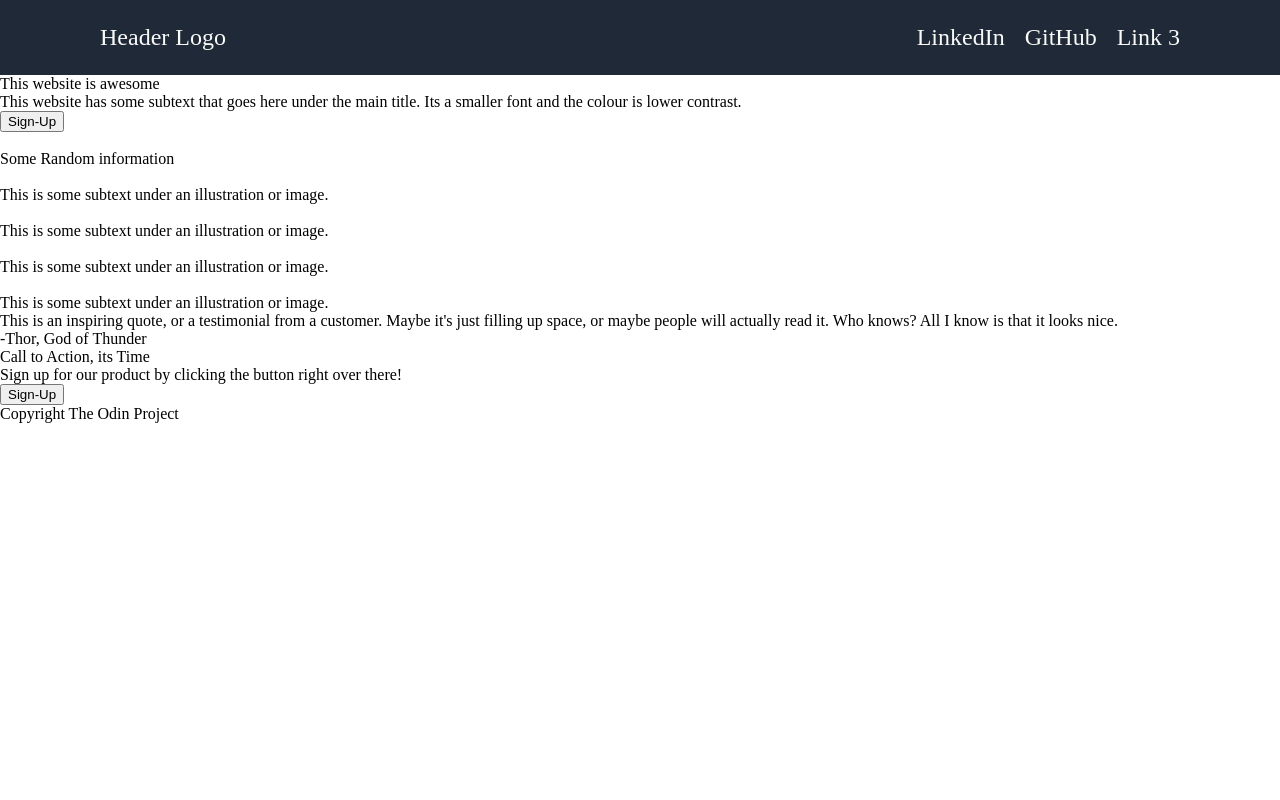
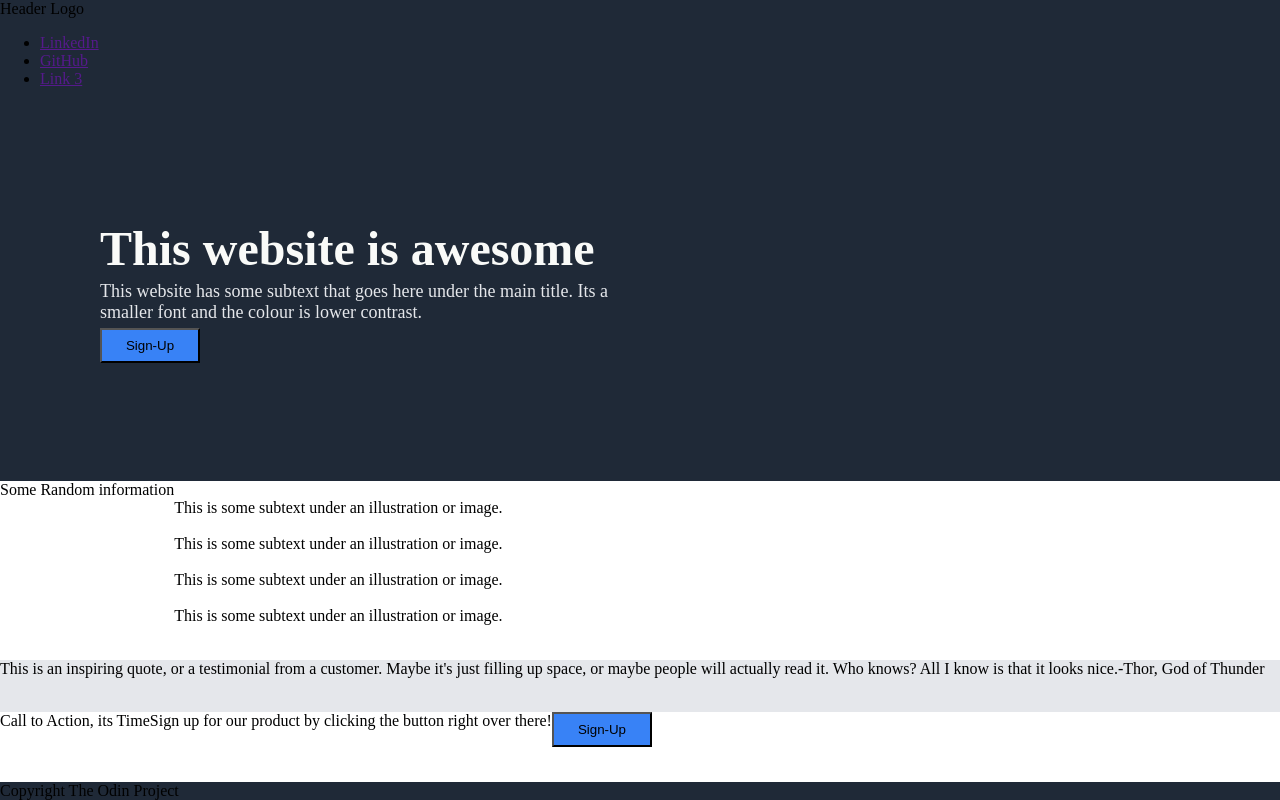
Before and after one commit to MFK3004/landing-page, a plain HTML site: page index.html in a window 1280 px wide. Drawn offline with Linux system fonts and the light colour scheme.

Commit message:
Add Css styling, color, and button style to section 1 of page

```diff
--- a/index.html
+++ b/index.html
@@ -14,18 +14,19 @@
         </ul>
     </div>
     <div class="content">
-    <div class="container">
+    <div class="container1">
         <div class="left">
             <div class="main">This website is awesome</div>
             <div class="secondary">This website has some subtext that goes here under the main title. Its a smaller font and the colour is lower contrast.</div>
             <button class="sign">Sign-Up</button>
         </div>
         <div class="right">
-            <img>
+
         </div>
     </div>
-    <div class="container">
+    <div class="container2">
         <div class="title">Some Random information</div>
+        <div class="select">
         <div class="info">
             <img>
             <div class="subtext">
@@ -51,11 +52,12 @@
             </div>
         </div>
     </div>
-    <div class="container">
+    </div>
+    <div class="container3">
         <div class="quote">This is an inspiring quote, or a testimonial from a customer. Maybe it's just filling up space, or maybe people will actually read it. Who knows? All I know is that it looks nice.</div>
         <div class="quoter">-Thor, God of Thunder</div>
     </div>
-    <div class="container">
+    <div class="container4">
         <div class="text1">Call to Action, its Time</div>
         <div class="text2">Sign up for our product by clicking the button right over there!</div>
         <button class="sign">Sign-Up</button>
--- a/style.css
+++ b/style.css
@@ -1,26 +1,54 @@
 body{
     display: flex;
     flex-direction: column;
-    font-family:'Times New Roman', Times, serif;
-    margin: auto;
+    min-height: 100vh;
+    margin: 0;
 }
-.header{
-  display: flex;
-  padding-left: 100px;
-  padding-right: 100px;
-  background-color: #1f2937;
-  color: #F9FAF8;
-  font-size: 24px;
-  align-items: center;
+.content{
+    display: flex;
+    flex-direction: column;
+    flex: 1;
 }
-
-ul {
+.container1, .container2, .container3, .container4{
     display: flex;
-    list-style: none;
-    margin-left: auto;
-    gap: 20px;
+    flex: 1;
 }
-a {
-    text-decoration: none;
-    color: #F9FAF8;
+.container1{
+    background-color: #1f2937;
+    padding: 100px;
 }
+.container3{
+    background-color: #e5e7eb;
+}
+.header, .footer, .container1{
+    background-color: #1f2937;
+}
+.left, .right{
+    display: flex;
+    max-width: 50%;
+}
+.left{
+   flex-direction: column;
+   justify-content: center;
+   align-items: flex-start;
+}
+.main{
+   font-size: 48px;
+   font-weight: bolder;
+   color: #F9faf8;
+   padding-bottom: 5px;
+}
+.secondary{
+    font-size: 18px;
+    color:#e5e7eb;
+    padding-bottom: 5px;
+}
+.right{
+    background-color: gray;
+    flex: 0;
+}
+button{
+    background-color:#3882f6;
+    width: 100px;
+    height: 35px;
+}
```
